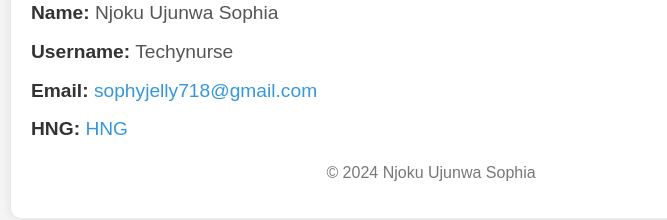
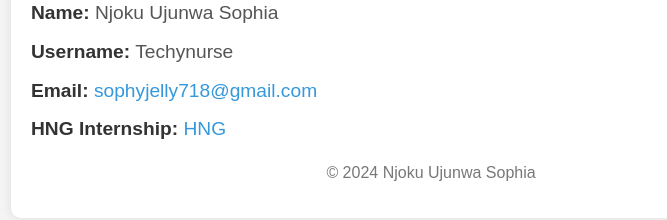
Before and after one commit to Ujusophy/Static-Website, a plain HTML site: page index.html in a window 1280 px wide. Shown: the part 136-356 px from the top of the page, without its empty margins (209-876 px from the left). Drawn offline with Linux system fonts and the light colour scheme.

Commit message:
Update index.html

```diff
--- a/index.html
+++ b/index.html
@@ -74,7 +74,7 @@
             <p><strong>Name:</strong> Njoku Ujunwa Sophia</p>
             <p><strong>Username:</strong> Techynurse</p>
             <p><strong>Email:</strong> <a href="mailto:sophyjelly718@gmail.com">sophyjelly718@gmail.com</a></p>
-            <p><strong>HNG:</strong> <a href="https://hng.tech" target="_blank">HNG</a></p>
+            <p><strong>HNG Internship:</strong> <a href="https://hng.tech" target="_blank">HNG</a></p>
         </section>
         <footer>
             <p>&copy; 2024 Njoku Ujunwa Sophia</p>
```
